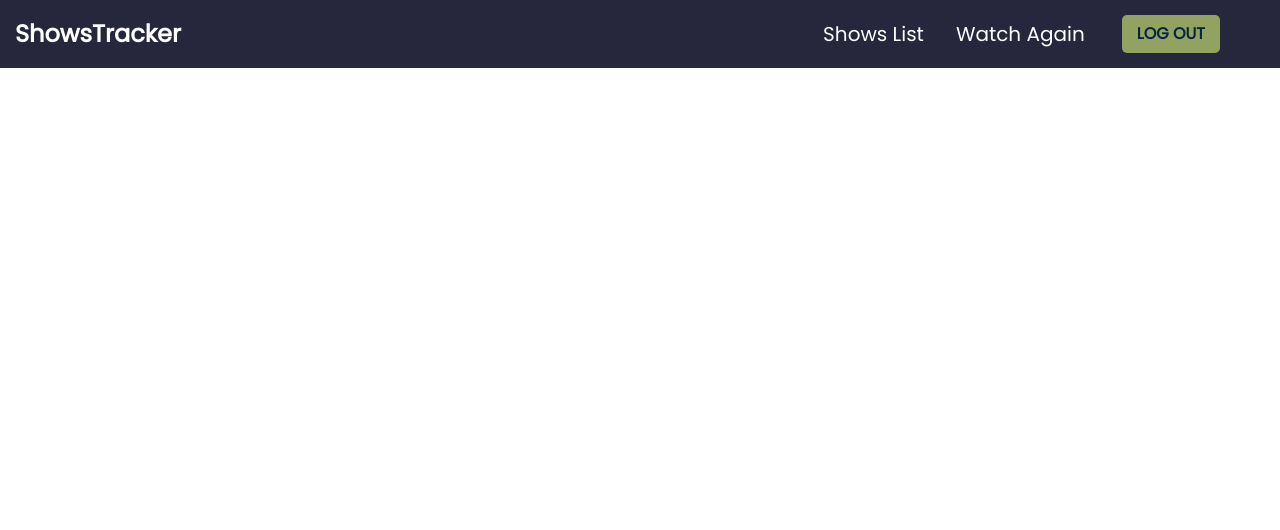
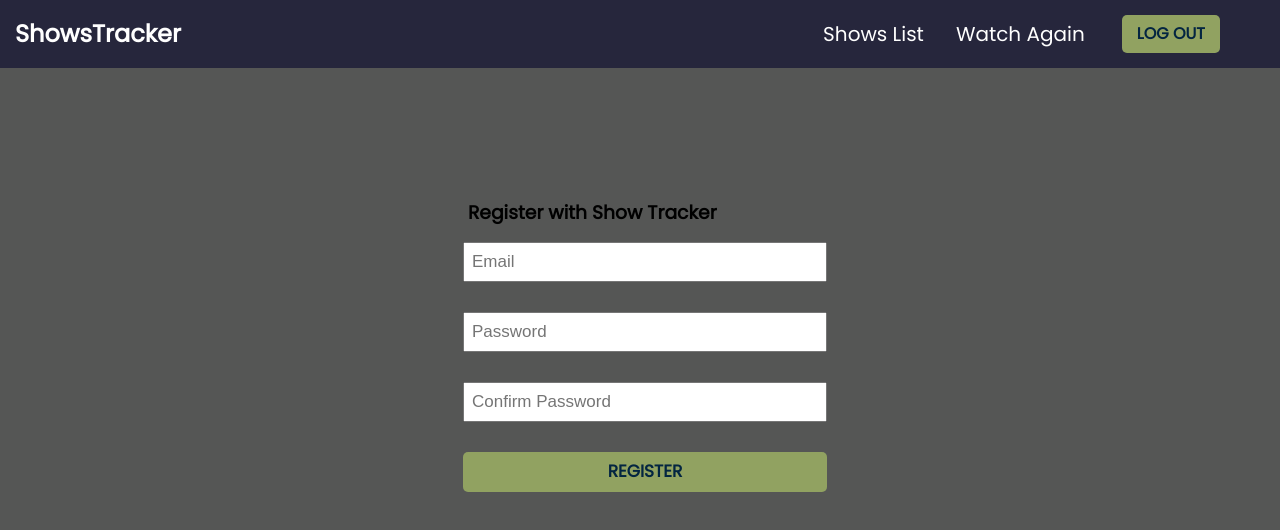
Before and after one commit to mowems/ShowsTracker, a React (Create React App) app: page /signup in a window 1280 px wide. Shown: the top 530 px of the page. Built offline with nearby package versions, Linux system fonts and the light colour scheme.

Commit message:
Css styling for login and signup

```diff
--- a/src/App.js
+++ b/src/App.js
@@ -165,7 +165,7 @@ function App() {
       <Header handleLogout={handleLogout} />
         <Routes>
            {!user && <Route path='/' element={<Login LoginUser={LoginUser} />} />}
-           {/* {!user && <Route path='/signup' element={<SignUp CreateUser={CreateUser} />} />} */}
+           {!user && <Route path='/signup' element={<SignUp CreateUser={CreateUser} />} />}
           {/* {user && <Route exact path='/' element={<Home allShows={allShows} updateWatchedEpi={updateWatchedEpi} user={user} />} /> } */}
         </Routes>
     </Router>
--- a/src/components/SignUp/SignUp.js
+++ b/src/components/SignUp/SignUp.js
@@ -0,0 +1,93 @@
+
+import React from 'react'
+import { useState } from 'react'
+import '../login/login.css'
+
+
+const SignUp = ({ CreateUser }) => {
+  const [email, setEmail] = useState('')
+  const [password, setPassword] = useState('')
+  const [confirmPassword, setConfirmPassword] = useState('')
+  const [errorEmail, setErrorEmail] = useState(null)
+  const [errorPassword, setErrorPassword] = useState(null)
+  const [errorPasswordConfirm, setErrorPasswordConfirm] = useState(null)
+
+  const registerUser = (e) => {
+    e.preventDefault();
+    if (email === '') {
+      setErrorEmail('Required')
+      return;
+    } else if (!/^[A-Z0-9._%+-]+@[A-Z0-9.-]+\.[A-Z]{2,4}$/i.test(email)) {
+      setErrorEmail('Invalid email address')
+      return;
+    }
+    if (password === '') {
+      setErrorPassword('Required')
+      return;
+    }
+    if (password !== confirmPassword) {
+      setErrorPasswordConfirm('Password does not match')
+      return;
+    } else if (!/^(?=.*[A-Za-z])(?=.*\d)(?=.*[@$!%*#?&])[A-Za-z\d@$!%*#?&]{8,}$/i.test(password)) {
+      setErrorPasswordConfirm('Password must contain minimum eight of characters, at least one uppercase letter, one lowercase letter and one number')
+      return;
+    }
+
+    CreateUser({email, password})
+    setEmail('')
+    setPassword('')
+    setConfirmPassword('')
+  }
+
+  return (
+    <div className='form-container '>
+      <div className='loginContainer'>
+        <h3>Register with Show Tracker</h3>
+        <form className='login-form' onSubmit={registerUser}>
+          <div className='form-control'>
+            <input
+              value={email}
+              type='text'
+              name='text'
+              id='text'
+              placeholder='Email'
+              onChange={(e) => {setErrorEmail(''); setEmail(e.target.value) }}
+            />
+          {errorEmail && <h5 style={{color: 'red'}}>{errorEmail}</h5>}
+          </div>
+          <div className='form-control'>
+            <input
+              value={password}
+              type='password'
+              name='password'
+              id='password'
+              placeholder='Password'
+              onChange={(e) => {setErrorPassword(''); setPassword(e.target.value)}}
+            />
+            {errorPassword && <h5 style={{color: 'red'}}>{errorPassword}</h5>}
+          </div>
+          <div className='form-control'>
+            <input
+              value={confirmPassword}
+              type='password'
+              name='password'
+              id='confirmpassword'
+              placeholder='Confirm Password'
+              onChange={(e) => {setErrorPasswordConfirm(''); setConfirmPassword(e.target.value)}}
+            />
+            {errorPasswordConfirm && <h5 style={{color: 'red'}}>{errorPasswordConfirm}</h5>}
+          </div>
+          <div className='form-control'>
+            <input
+              type="submit"
+              value="Register"
+              className="btn btn-block"
+            />
+          </div>
+        </form>
+      </div>
+    </div>
+  )
+}
+
+export default SignUp
--- a/src/components/login/login.css
+++ b/src/components/login/login.css
@@ -1,3 +1,11 @@
+
+.form-container {
+  background-color: #555655;
+  display: flex;
+  justify-content: center;
+  align-items: center;
+  min-height: 100vh; /* vh stands for viewport height */
+}
 
 .loginContainer {
   width: 30%;
--- a/src/components/login/login.js
+++ b/src/components/login/login.js
@@ -32,6 +32,7 @@ const Login = ({ LoginUser }) => {
   }
 
   return (
+    <div className='form-container'>
       <div className='loginContainer'>
         <h3>Please login to continue.</h3>
         <form className='login-form' onSubmit={submitLogin}>
@@ -71,6 +72,8 @@ const Login = ({ LoginUser }) => {
           </div>
         </form>
       </div>
+    </div>
+
   )
 }
 
```
Lines whose indentation alone changed are shown as unchanged.
